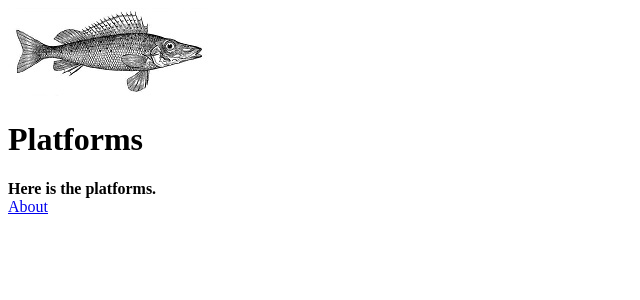
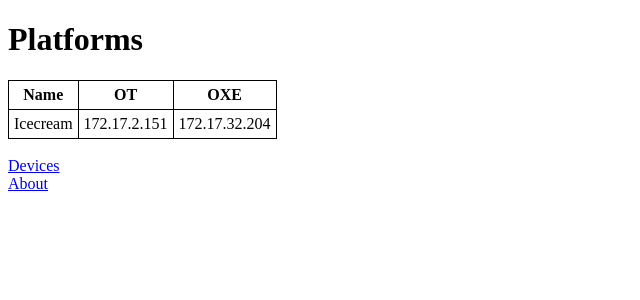
Before and after one commit to TemaThe/devices_configurator, a Django app: page /platforms/ in a window 1280 px wide. Shown: the top 300 px of the page, without its empty margins (0-640 px from the left). Run offline with Django 3.2, Linux system fonts and the light colour scheme; data comes from the database, SQL or seed files in the repository; parts of the project's set-up code (start-up, migrations or seed data) failed here and were passed over.

Commit message:
add models to view

```diff
--- a/dev_conf/platforms/models.py
+++ b/dev_conf/platforms/models.py
@@ -2,16 +2,16 @@ from django.db import models
 
 class Platform(models.Model):
     name = models.CharField(max_length=128, unique=True)
-    ot_ip = models.GenericIPAddressField(name='OT', unpack_ipv4=False)
-    oxe_ip = models.GenericIPAddressField(name='OXE', unpack_ipv4=False)
+    ot_ip = models.GenericIPAddressField()
+    oxe_ip = models.GenericIPAddressField()
 
     def __unicode__(self):
         return self.name
 
 class Device(models.Model):
     type = models.CharField(max_length=128, unique=True)
-    mac = models.CharField(max_length=17)
-    ip = models.GenericIPAddressField(unpack_ipv4=False)
+    mac = models.CharField(max_length=17, unique=True)
+    ip = models.GenericIPAddressField(unpack_ipv4=False, unique=True)
     platform = models.ForeignKey(Platform)
 
     def __unicode__(self):
--- a/dev_conf/platforms/urls.py
+++ b/dev_conf/platforms/urls.py
@@ -2,4 +2,5 @@ from django.conf.urls import patterns, url
 from platforms import views
 
 urlpatterns = patterns('', url(r'^$', views.index, name='index'),
-                           url(r'^about', views.about, name='about'),)
+                           url(r'^about', views.about, name='about'),
+                           url(r'^devices', views.devices, name='devices'),)
--- a/dev_conf/platforms/views.py
+++ b/dev_conf/platforms/views.py
@@ -1,13 +1,21 @@
 from django.http import HttpResponse
 from django.template import RequestContext
 from django.shortcuts import render_to_response
+from platforms.models import Platform, Device
 
 def index(request):
     context = RequestContext(request)
-    context_dict = {'boldmessage': "Here is the platforms."}
+    platform_list = Platform.objects.order_by('-name')[:5]
+    context_dict = {'platforms': platform_list}
     return render_to_response('platforms/index.html', context_dict, context)
 
 def about(request):
     context = RequestContext(request)
     context_dict = {'boldmessage': "Info about app platforms"}
     return render_to_response('platforms/about.html', context_dict, context)
+
+def devices(request):
+    context = RequestContext(request)
+    devices_list = Device.objects.order_by('-type')[:5]
+    context_dict = {'devices': devices_list}
+    return render_to_response('platforms/devices.html', context_dict, context)
--- /dev/null
+++ b/dev_conf/static/style.css
@@ -0,0 +1,6 @@
+<style>
+    table,th,td
+    {
+     border:1px solid black;
+    }
+</style>
--- a/dev_conf/templates/platforms/about.html
+++ b/dev_conf/templates/platforms/about.html
@@ -5,12 +5,11 @@
 <html>
 
     <head>
-        <title>Platforms</title>
+        <title>About</title>
     </head>
 
     <body>
-        <img src="{% static "logo.jpg" %}" alt="Alcatel-Lucent logo" />
-        <h1>Platforms</h1>
+        <h1>About</h1>
         <strong>{{ boldmessage }}</strong><br />
         <a href="/platforms">Back to platforms</a><br />
     </body>
--- a/dev_conf/templates/platforms/index.html
+++ b/dev_conf/templates/platforms/index.html
@@ -3,16 +3,39 @@
 {% load static %}
 
 <html>
-
     <head>
         <title>Platforms</title>
+       <style>
+           table, th, td {
+           border: 1px solid black;
+           border-collapse:collapse;
+           padding:5px;}
+        </style>
     </head>
 
     <body>
-        <img src="{% static "logo.jpg" %}" alt="Alcatel-Lucent logo" />
         <h1>Platforms</h1>
-        <strong>{{ boldmessage }}</strong><br />
-        <a href="/platforms/about/">About</a><br />
+        {% if platforms %}
+          <table>
+            <tr>
+              <th>Name</th>
+              <th>OT</th>
+              <th>OXE</th>
+            </tr>
+            {% for platform in platforms %}
+                <tr>
+                  <td>{{ platform.name }}</td>
+                  <td>{{ platform.ot_ip }}</td>
+                  <td>{{ platform.oxe_ip }}</td>
+                </tr>
+            {% endfor %}
+            </table>
+        {% else %}
+             <strong>There are no platforms present.</strong><br />
+        {% endif %}
+        <br />
+       <a href="/platforms/devices/">Devices</a><br />
+       <a href="/platforms/about/">About</a><br />
+
     </body>
-
 </html>
```
Also changed, not shown: dev_conf/population_platforms.py (+11 -13 lines), dev_conf/templates/platforms/devices.html (added, +43 -0 lines), dev_conf/platforms.db.
